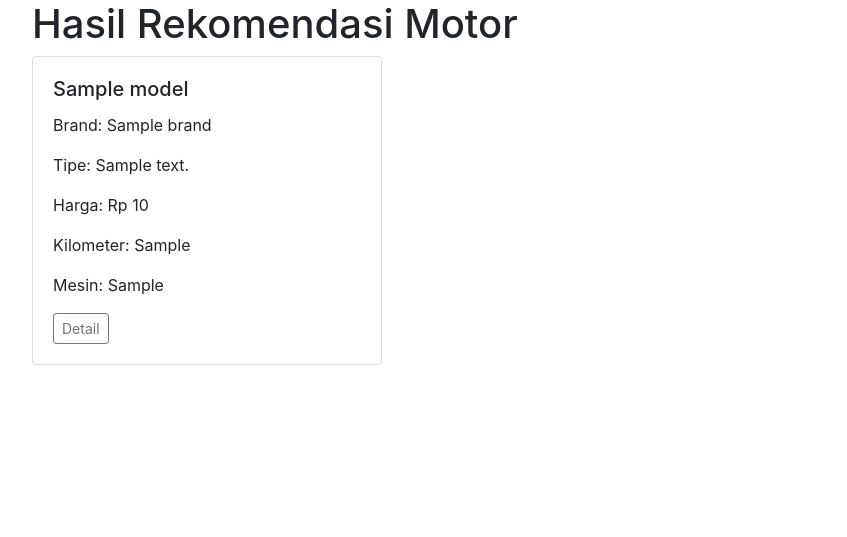
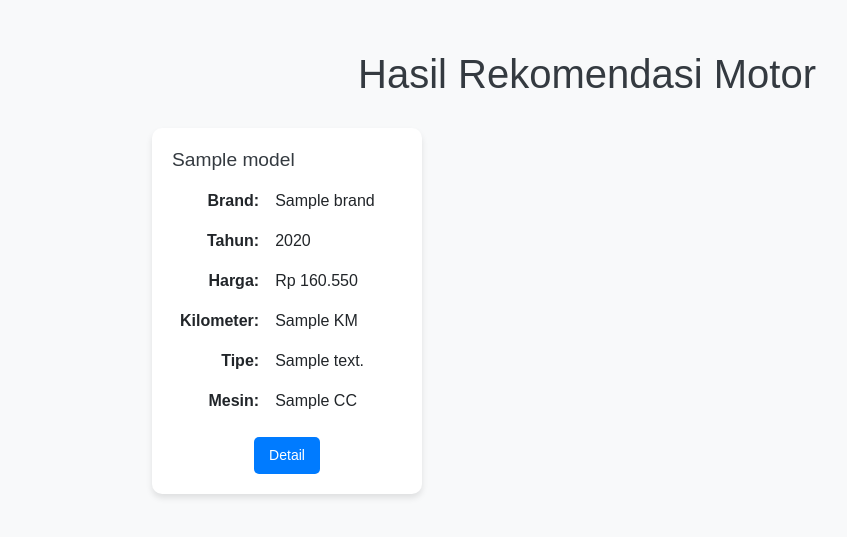
Before and after one commit to Aseptrisna/Sistem-Rekomendasi-dengan-Metode-Content-Based-Filltering-dan-Collaborative, a Flask app: template website/templates/result.html in a window 1280 px wide. Shown: the top 537 px of the page, without its empty margins (53-900 px from the left). Run offline with Flask 3, Linux system fonts and the light colour scheme; the template is opened without the code that fills it: most values are stand-ins (such as "Sample title", 1, 10 or a date in 2020); some libraries are stand-ins or nearby versions.

Commit message:
UI result.html

```diff
--- a/website/templates/index.html
+++ b/website/templates/index.html
@@ -3,7 +3,7 @@
 <head>
     <meta charset="UTF-8">
     <meta name="viewport" content="width=device-width, initial-scale=1.0">
-    <title>Motor Recommendation System</title>
+    <title>Sistem Rekomendasi Sepeda Motor</title>
     <link rel="stylesheet" href="https://stackpath.bootstrapcdn.com/bootstrap/4.5.2/css/bootstrap.min.css">
     <style>
         body {
@@ -43,7 +43,7 @@
 </head>
 <body>
     <div class="container">
-        <h1>Motor Recommendation System</h1>
+        <h1>Sistem Rekomendasi Sepeda Motor</h1>
         <form action="/recommend" method="post">
             <input type="text" name="search_query" placeholder="Masukkan motor yang ingin Anda cari...">
             <button type="submit">Cari</button>
--- a/website/templates/result.html
+++ b/website/templates/result.html
@@ -6,7 +6,81 @@
     <title>Motor Recommendation Result</title>
     <link rel="stylesheet" href="https://stackpath.bootstrapcdn.com/bootstrap/4.5.2/css/bootstrap.min.css">
     <style>
-        /* CSS untuk tampilan produk */
+        body {
+            background-color: #f8f9fa;
+            font-family: Arial, sans-serif;
+            margin: 0;
+            padding: 0;
+        }
+        .container {
+            max-width: 900px;
+            margin: 50px auto;
+            padding: 0 15px;
+        }
+        h1 {
+            text-align: center;
+            margin-bottom: 30px;
+            color: #343a40;
+        }
+        .card {
+            border: none;
+            background-color: #fff;
+            border-radius: 10px;
+            box-shadow: 0 4px 6px rgba(0, 0, 0, 0.1);
+            transition: transform 0.3s;
+        }
+        .card:hover {
+            transform: translateY(-5px);
+        }
+        .card-title {
+            font-size: 1.2rem;
+            color: #343a40;
+            margin-bottom: 10px;
+        }
+        .card-text {
+            font-size: 1rem;
+            color: #6c757d;
+            margin-bottom: 5px;
+        }
+        .btn {
+            background-color: #007bff;
+            color: #fff;
+            border: none;
+            border-radius: 5px;
+            padding: 8px 15px;
+            cursor: pointer;
+        }
+        .btn:hover {
+            background-color: #0056b3;
+        }
+        /* CSS untuk membuat tanda sejajar di dalam tabel */
+        table {
+            width: 100%;
+        }
+        td {
+            padding: 8px;
+            vertical-align: top;
+        }
+        .info-label {
+            font-weight: bold;
+            width: 30%;
+            text-align: right;
+        }
+        .info-value {
+            width: 70%;
+        }
+        /* Penambahan untuk membuat tampilan lebih menarik */
+        .motor-image {
+            width: 100%;
+            height: auto;
+            border-radius: 10px 10px 0 0;
+        }
+        .detail-button {
+            transition: background-color 0.3s;
+        }
+        .detail-button:hover {
+            background-color: #0056b3;
+        }
     </style>
 </head>
 <body>
@@ -16,17 +90,38 @@
             {% for index, recommendation in recommendations.iterrows() %}
             <div class="col-md-4">
                 <div class="card mb-4 box-shadow">
+                    <!-- <img src="placeholder.jpg" alt="{{ recommendation['model'] }}" class="motor-image"> -->
                     <div class="card-body">
                         <h5 class="card-title">{{ recommendation['model'] }}</h5>
-                        <p class="card-text">Brand: {{ recommendation['brand'] }}</p>
-                        <p class="card-text">Tipe: {{ recommendation['body_type'] }}</p>
-                        <p class="card-text">Harga: Rp {{ recommendation['price'] }}</p>
-                        <p class="card-text">Kilometer: {{ recommendation['km'] }}</p>
-                        <p class="card-text">Mesin: {{ recommendation['vehicle_engine'] }}</p>
-                        <div class="d-flex justify-content-between align-items-center">
-                            <div class="btn-group">
-                                <button type="button" class="btn btn-sm btn-outline-secondary">Detail</button>
-                            </div>
+                        <table>
+                            <tr>
+                                <td class="info-label">Brand:</td>
+                                <td class="info-value">{{ recommendation['brand'] }}</td>
+                            </tr>
+                            <tr>
+                                <td class="info-label">Tahun:</td>
+                                <td class="info-value">{{ recommendation['year'] }}</td>
+                            </tr>
+                            <tr>
+                                <td class="info-label">Harga:</td>
+                                <!-- Konversi harga dari USD ke Rupiah -->
+                                <td class="info-value harga-rupiah">Rp {{ recommendation['price'] * 16055 }}</td>
+                            </tr>
+                            <tr>
+                                <td class="info-label">Kilometer:</td>
+                                <td class="info-value">{{ recommendation['km'] }} KM</td>
+                            </tr>
+                            <tr>
+                                <td class="info-label">Tipe:</td>
+                                <td class="info-value">{{ recommendation['body_type'] }}</td>
+                            </tr>
+                            <tr>
+                                <td class="info-label">Mesin:</td>
+                                <td class="info-value">{{ recommendation['vehicle_engine'] }} CC</td>
+                            </tr>
+                        </table>
+                        <div class="d-flex justify-content-center align-items-center mt-3">
+                            <button type="button" class="btn btn-sm btn-outline-secondary detail-button">Detail</button>
                         </div>
                     </div>
                 </div>
@@ -34,5 +129,13 @@
             {% endfor %}
         </div>
     </div>
+    <script>
+        // Mengubah harga ke format Rupiah
+        var hargaRupiahElements = document.querySelectorAll('.harga-rupiah');
+        hargaRupiahElements.forEach(function(element) {
+            var harga = parseInt(element.textContent.slice(3)); // Hilangkan Rp dari teks dan ubah menjadi angka
+            element.textContent = 'Rp ' + harga.toLocaleString('id-ID');
+        });
+    </script>
 </body>
 </html>
```
